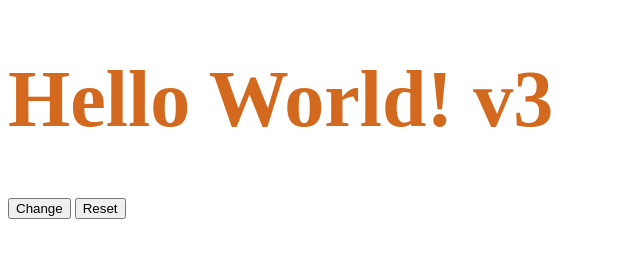
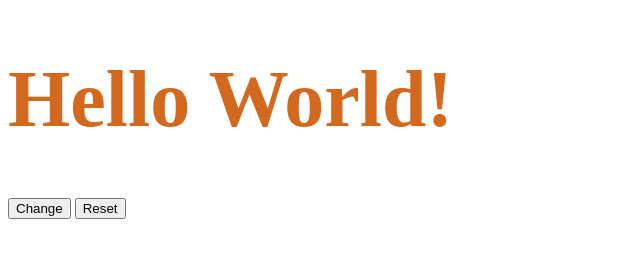
Before and after one commit to yanfeng/web-dev-starter, a website: page index.html in a window 1280 px wide. Shown: the whole page, without its empty margins (0-640 px from the left). Drawn offline with Linux system fonts and the light colour scheme.

Commit message:
Update index.html

```diff
--- a/index.html
+++ b/index.html
@@ -10,7 +10,7 @@
 </head>
 
 <body>
-  <h1 id="myContent" class="content">Hello World! v3</h1>
+  <h1 id="myContent" class="content">Hello World!</h1>
   <button onclick="changeContent('myContent', 'I Love Programing!')">Change</button>
   <button onclick="changeContent('myContent', 'Hello World!')">Reset</button>
 <script src="./scripts/main.js"></script>
```
